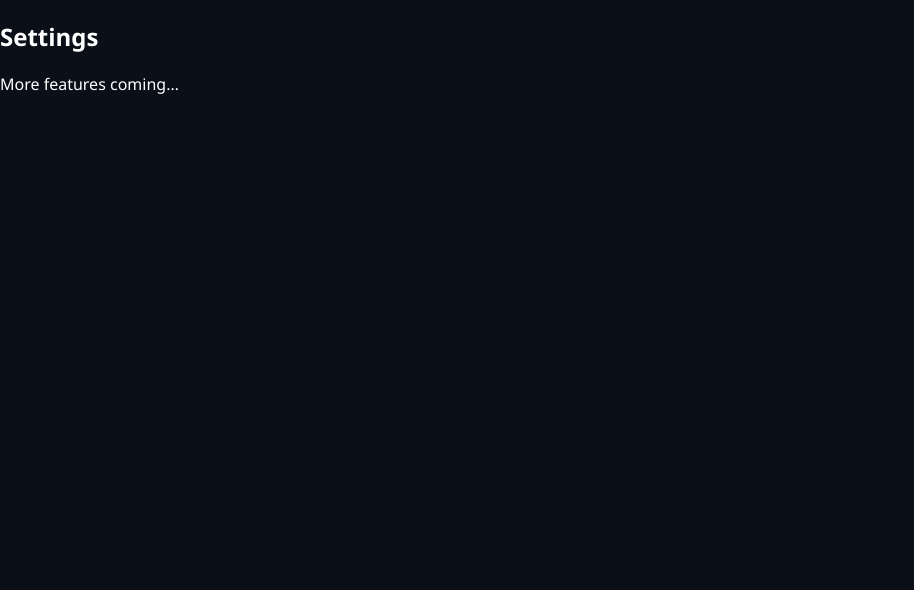
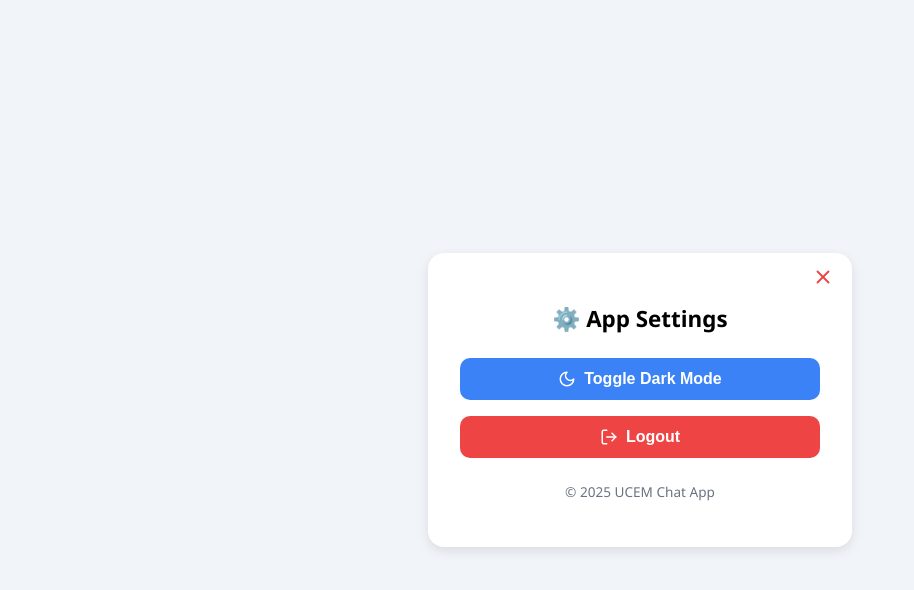
Before and after one commit to Great-Pittbul/chat-app, a React (Vite) app in the folder web-client/: page /settings in a window 1280 px wide. Shown: the top 590 px of the page, without its empty margins (0-914 px from the left). Built offline with nearby package versions, Linux system fonts and the light colour scheme.

Commit message:
Update Settings.jsx

```diff
--- a/web-client/src/Settings.jsx
+++ b/web-client/src/Settings.jsx
@@ -1,10 +1,136 @@
-import React from "react";
+import React, { useState, useEffect } from "react";
+import { X, Moon, Sun, LogOut } from "lucide-react";
 
 export default function Settings() {
+  const [dark, setDark] = useState(localStorage.getItem("theme") === "dark");
+
+  useEffect(() => {
+    document.body.style.background = dark ? "#0f172a" : "#f8fafc";
+    document.body.style.color = dark ? "white" : "black";
+    localStorage.setItem("theme", dark ? "dark" : "light");
+  }, [dark]);
+
+  const logout = () => {
+    localStorage.removeItem("user");
+    window.location.href = "/";
+  };
+
   return (
-    <div className="settings-container">
-      <h2>Settings</h2>
-      <p>More features coming…</p>
+    <div
+      style={{
+        minHeight: "100vh",
+        display: "flex",
+        justifyContent: "center",
+        alignItems: "center",
+        background: dark ? "#0f172a" : "#f1f5f9",
+        transition: "0.3s",
+      }}
+    >
+      <div
+        style={{
+          width: "360px",
+          background: dark ? "#1e293b" : "white",
+          padding: "2rem",
+          borderRadius: "16px",
+          boxShadow: dark
+            ? "0 0 12px rgba(255,255,255,0.1)"
+            : "0 4px 12px rgba(0,0,0,0.1)",
+          position: "relative",
+        }}
+      >
+        {/* Close button */}
+        <button
+          onClick={() => (window.location.href = "/chat")}
+          style={{
+            position: "absolute",
+            top: "12px",
+            right: "12px",
+            background: "none",
+            border: "none",
+            cursor: "pointer",
+            color: dark ? "#fca5a5" : "#ef4444",
+            transition: "0.3s",
+          }}
+        >
+          <X size={22} />
+        </button>
+
+        <h2
+          style={{
+            textAlign: "center",
+            marginBottom: "1.5rem",
+            fontSize: "1.4rem",
+            fontWeight: "bold",
+          }}
+        >
+          ⚙️ App Settings
+        </h2>
+
+        {/* Theme toggle */}
+        <button
+          onClick={() => setDark(!dark)}
+          style={{
+            width: "100%",
+            padding: "12px",
+            background: dark ? "#2563eb" : "#3b82f6",
+            color: "white",
+            border: "none",
+            borderRadius: "10px",
+            cursor: "pointer",
+            fontSize: "1rem",
+            fontWeight: "bold",
+            display: "flex",
+            alignItems: "center",
+            justifyContent: "center",
+            gap: "8px",
+            marginBottom: "1rem",
+            transition: "0.3s",
+          }}
+          onMouseEnter={(e) => (e.target.style.backgroundColor = "#1d4ed8")}
+          onMouseLeave={(e) => (e.target.style.backgroundColor = dark ? "#2563eb" : "#3b82f6")}
+        >
+          {dark ? <Sun size={18} /> : <Moon size={18} />}
+          Toggle {dark ? "Light" : "Dark"} Mode
+        </button>
+
+        {/* Logout */}
+        <button
+          onClick={logout}
+          style={{
+            width: "100%",
+            padding: "12px",
+            background: "#ef4444",
+            color: "white",
+            border: "none",
+            borderRadius: "10px",
+            cursor: "pointer",
+            fontSize: "1rem",
+            fontWeight: "bold",
+            display: "flex",
+            alignItems: "center",
+            justifyContent: "center",
+            gap: "8px",
+            transition: "0.3s",
+          }}
+          onMouseEnter={(e) => (e.target.style.backgroundColor = "#b91c1c")}
+          onMouseLeave={(e) => (e.target.style.backgroundColor = "#ef4444")}
+        >
+          <LogOut size={18} />
+          Logout
+        </button>
+
+        {/* Footer */}
+        <p
+          style={{
+            textAlign: "center",
+            marginTop: "1.5rem",
+            fontSize: "0.85rem",
+            color: dark ? "#9ca3af" : "#6b7280",
+          }}
+        >
+          © {new Date().getFullYear()} UCEM Chat App
+        </p>
+      </div>
     </div>
   );
 }
```
